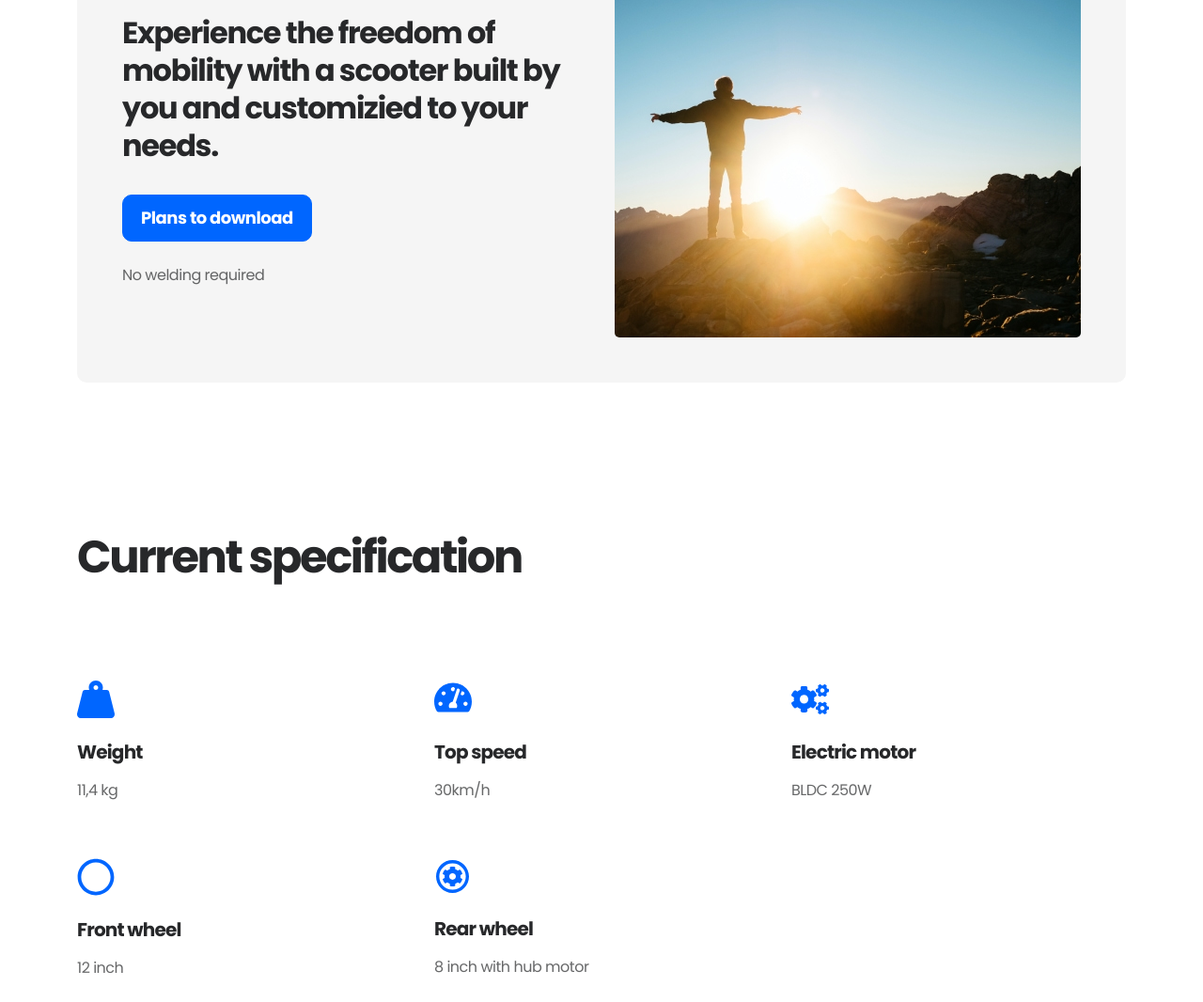
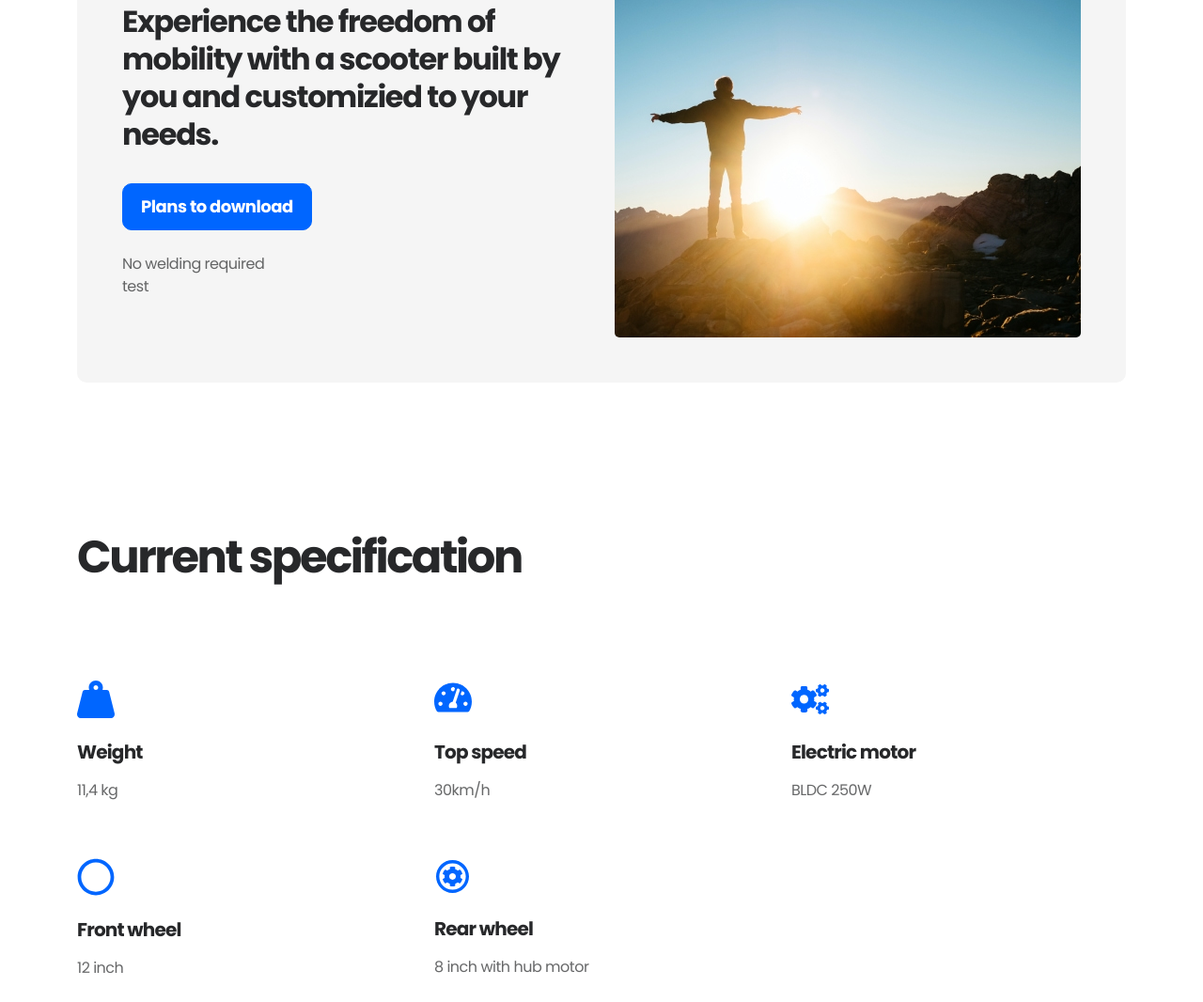
Before and after one commit to piotr-marut/landing-page, a plain HTML site: page web/index.html in a window 1280 px wide. Shown: the part 1300-2366 px from the top of the page at 94% size. Drawn offline with nearby package versions, Linux system fonts and the light colour scheme.

Commit message:
Update index.html

```diff
--- a/web/index.html
+++ b/web/index.html
@@ -140,7 +140,8 @@ Get Started
 											Plans to download
 								</a>
 								<p class="mb-0" data-aos="fade-down" data-aos-delay="600">
-											No welding required
+											No welding required<br>
+									test
 								</p>
 							</div>
 							<div class="col-md-8 col-lg-6 text-lg-end">
```
